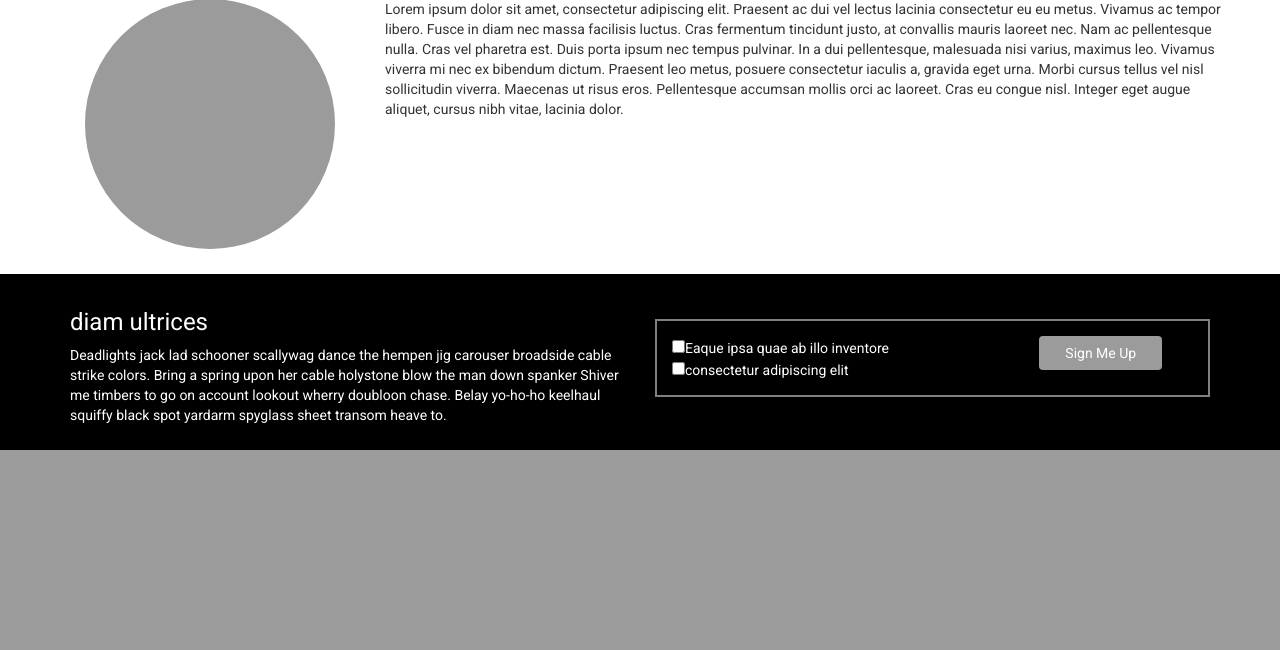
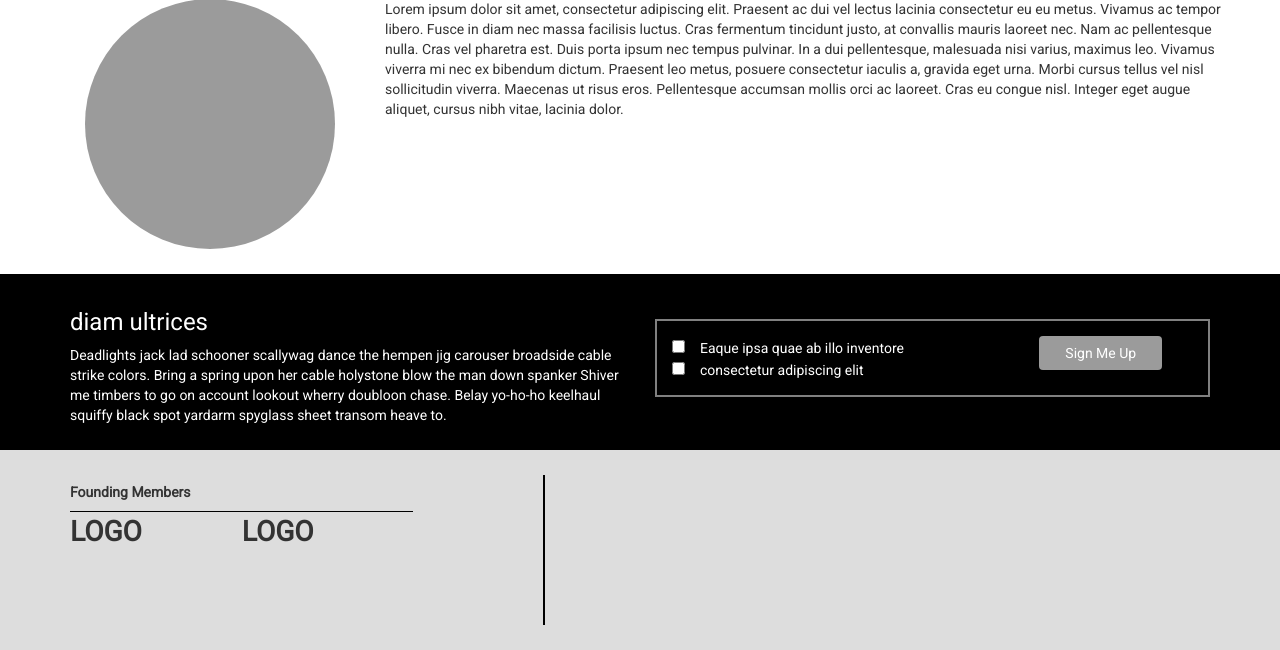
Before and after one commit to AlanWilsonWeb/S, a PHP site: page / in a window 1280 px wide. Shown: the part 920-1570 px from the top of the page. Before the commit the page ends 1370 px from the top, so only its background shows below. Run offline with PHP 8.4, Linux system fonts and the light colour scheme; some libraries are stand-ins or nearby versions.

Commit message:
start bottom gray

```diff
--- a/index.html
+++ b/index.html
@@ -3,7 +3,7 @@
 <head>
     <meta charset="utf-8" />
     <meta http-equiv="X-UA-Compatible" content="IE=edge">
-    <title>Page Title</title>
+    <title>Lorem ipsum</title>
     <meta name="viewport" content="width=device-width, initial-scale=1">
     <link rel="stylesheet" href="https://use.fontawesome.com/releases/v5.6.3/css/all.css" integrity="sha384-UHRtZLI+pbxtHCWp1t77Bi1L4ZtiqrqD80Kn4Z8NTSRyMA2Fd33n5dQ8lWUE00s/" crossorigin="anonymous">
     <link href="https://fonts.googleapis.com/css?family=Roboto:400" rel="stylesheet">
@@ -82,8 +82,8 @@
                     <div class="theOptions">
                         <div class="row">
                         <div class="col-sm-8 checkBoxes">
-                            <input type="checkbox" name="a" value="a">Eaque ipsa quae ab illo inventore<br>
-                            <input type="checkbox" name="b" value="b">consectetur adipiscing elit<br>
+                            <input class="checks" type="checkbox" name="a" value="a">Eaque ipsa quae ab illo inventore<br>
+                            <input class="checks" type="checkbox" name="b" value="b">consectetur adipiscing elit<br>
                         </div>
                         <div class="col-sm-4 buttonSide">
                             <button type="button" class="btn btn-secondary bgCustom signUp">Sign Me Up</button>
@@ -94,5 +94,20 @@
             </div>
         </div>
     </div>
+    <div class="bgMed">
+        <div class="container">
+            <div class="row">
+                <div class="col-sm-5">
+                    <h5 id="founders">Founding Members</h5>
+                    <div id="medLine"></div>
+                    <p id="logo1" class="loGo">LOGO</p><p class="loGo">LOGO</p>
+                </div>
+                <div class="col-sm-1 theBar"></div>
+                <div class="col-sm-6">
+
+                </div>
+            </div>
+        </div>
+    </div>
 </body>
 </html>
--- a/style.css
+++ b/style.css
@@ -10,6 +10,15 @@
     .checkBoxes{
         margin-bottom: 25px;
         margin-top: 25px;
+    }
+    #circle1{
+        width:100%;
+    }
+    .theBar{
+        width: 50%;
+        border-top: 2px solid black;
+        margin: auto;
+        margin-top: 15px;
     }
 }
 
@@ -82,7 +91,6 @@ body {
     width: 90%;
 }
 #circle1{
-    width: 250px;
     height: 250px;
     background-color:#9B9B9B;
 }
@@ -97,6 +105,23 @@ input[type=checkbox]{
     background: black;
     border-color: white;
     color: white;
+    margin-right: 15px;
+}
+.bgMed{
+    background-color:#dddddd;
+    padding-top: 25px;
+    padding-bottom: 25px;
+}
+#medLine{
+    width: 75%;
+    border-top: 1px solid black;
+}
+#founders{
+    font-weight: bold;
+}
+#logo1{
+    float: left;
+    margin-right: 100px;
 }
 
 /* Larger than mobile */
@@ -119,6 +144,7 @@ input[type=checkbox]{
 margin-top: 25px;
 }
 #circle1{
+    width: 250px;
     border-radius: 50%;
     float: left;
     margin-right: 50px;
@@ -139,5 +165,9 @@ margin-top: 25px;
     padding-right:25px;
     padding-left:25px;
 }
+.theBar{
+    height: 150px;
+    border-left: 2px solid black;
+}
 
 }
```
